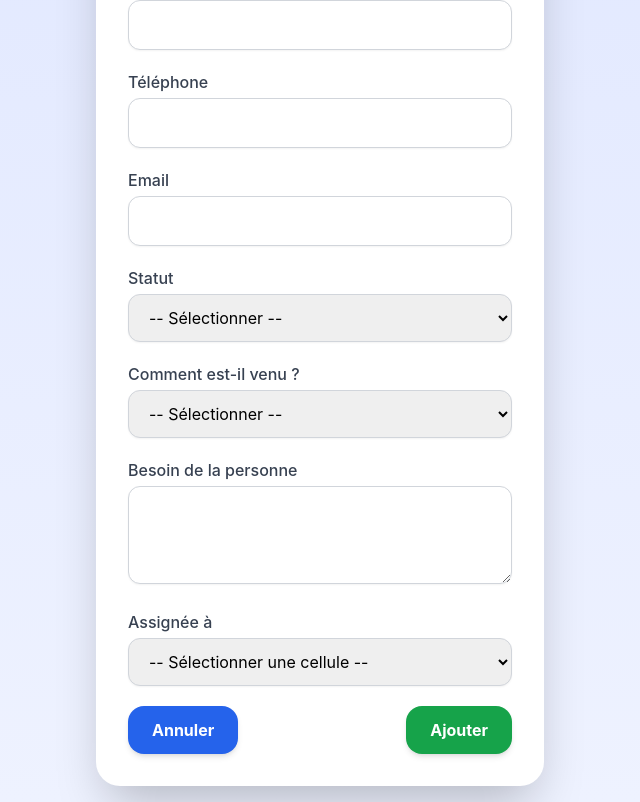
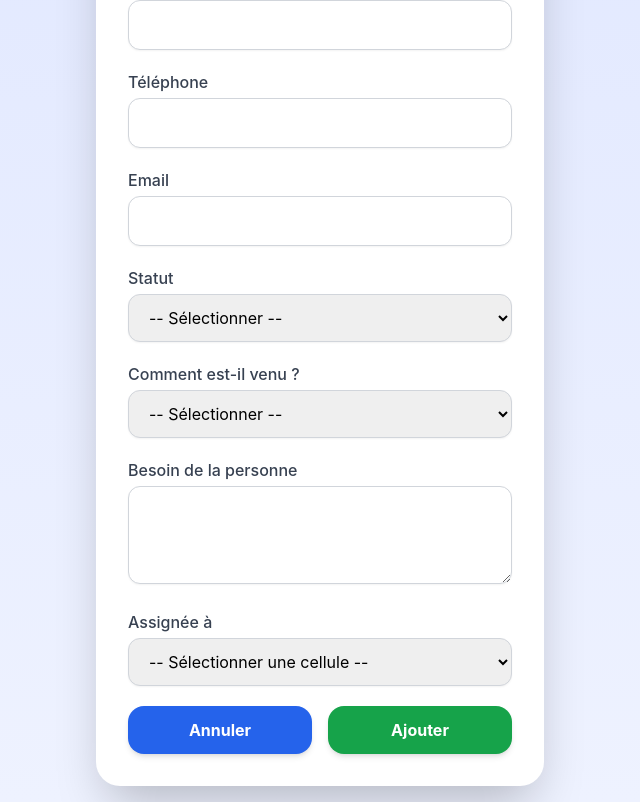
Before and after one commit to allanbavajee/soultrack, a Next.js app: page /add-member in a window 1280 px wide. Shown: the part 290-1092 px from the top of the page, without its empty margins (320-960 px from the left). Built offline with nearby package versions, Linux system fonts and the light colour scheme; no server answers.

Commit message:
Update add-member.js

```diff
--- a/pages/add-member.js
+++ b/pages/add-member.js
@@ -1,5 +1,5 @@
 // pages/add-member.js
-import { useState } from "react";
+import { useState, useEffect } from "react";
 import { supabase } from "../lib/supabaseClient";
 
 export default function AddMember() {
@@ -31,7 +31,7 @@ export default function AddMember() {
       besoin: "",
       assignee: "",
     });
-    setSuccessMessage(""); // reset message si besoin
+    setSuccessMessage(""); // reset
   };
 
   const handleSubmit = async (e) => {
@@ -46,6 +46,14 @@ export default function AddMember() {
       alert(err.message);
     }
   };
+
+  // Auto-disparition du message après 3 secondes
+  useEffect(() => {
+    if (successMessage) {
+      const timer = setTimeout(() => setSuccessMessage(""), 3000);
+      return () => clearTimeout(timer);
+    }
+  }, [successMessage]);
 
   return (
     <div className="min-h-screen bg-gradient-to-b from-indigo-100 to-indigo-50 flex items-center justify-center p-4">
@@ -172,29 +180,29 @@ export default function AddMember() {
             </select>
           </div>
 
-          {/* Message de succès juste au-dessus des boutons */}
+          {/* Boutons */}
+          <div className="flex justify-between mt-6 gap-4">
+            <button
+              type="button"
+              onClick={handleCancel}
+              className="w-1/2 py-3 bg-blue-600 hover:bg-blue-700 text-white font-bold rounded-2xl shadow-md transition-all duration-200"
+            >
+              Annuler
+            </button>
+            <button
+              type="submit"
+              className="w-1/2 py-3 bg-green-600 hover:bg-green-700 text-white font-bold rounded-2xl shadow-md transition-all duration-200"
+            >
+              Ajouter
+            </button>
+          </div>
+
+          {/* Message de succès SOUS les boutons */}
           {successMessage && (
             <div className="mt-4 p-3 rounded-xl bg-green-100 text-green-700 text-center font-medium">
               {successMessage}
             </div>
           )}
-
-          {/* Boutons */}
-          <div className="flex justify-between mt-4">
-            <button
-              type="button"
-              onClick={handleCancel}
-              className="px-6 py-3 bg-blue-600 hover:bg-blue-700 text-white font-bold rounded-2xl shadow-md transition-all duration-200"
-            >
-              Annuler
-            </button>
-            <button
-              type="submit"
-              className="px-6 py-3 bg-green-600 hover:bg-green-700 text-white font-bold rounded-2xl shadow-md transition-all duration-200"
-            >
-              Ajouter
-            </button>
-          </div>
         </form>
       </div>
     </div>
```
